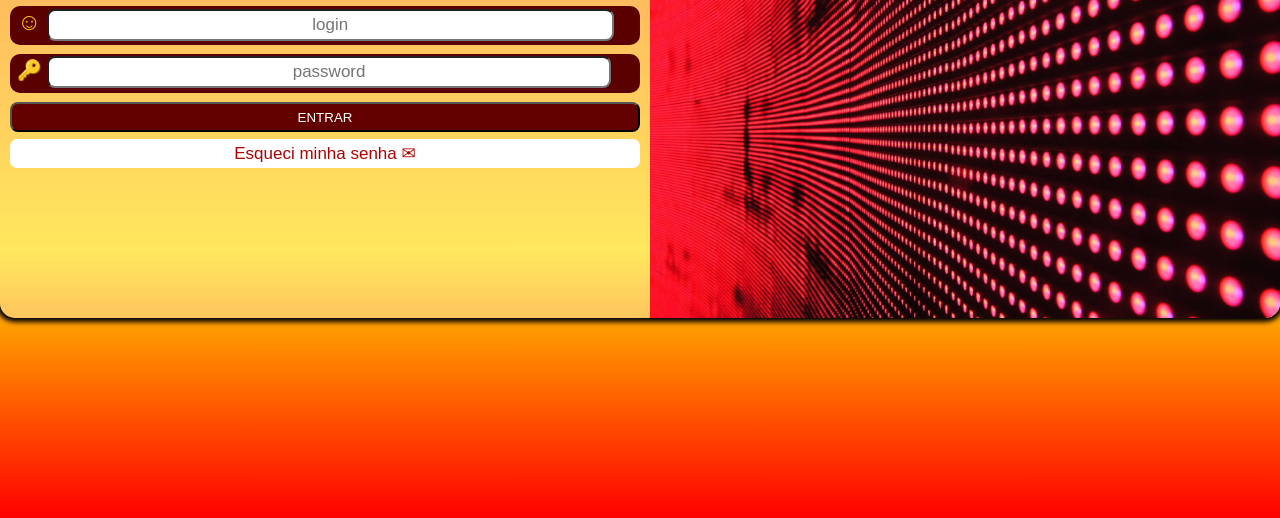
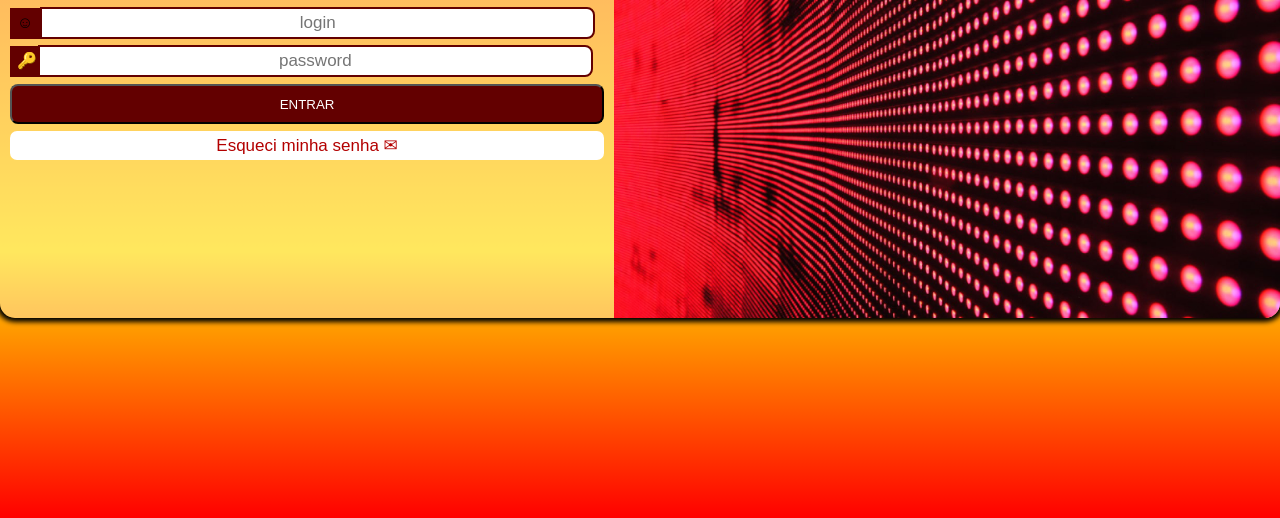
Before and after one commit to Lonecrow2/projeto-login, a plain HTML site: page index.html in a window 1280 px wide. Shown: the part 282-800 px from the top of the page. Drawn offline with Linux system fonts and the light colour scheme.

Commit message:
responsividade
mudei o .formulario de % para px para resolver problema de responsividade

```diff
--- a/estilos/style.css
+++ b/estilos/style.css
@@ -70,7 +70,7 @@ p{
 #formulario {
     display: flex;
     flex-direction: column;
-    width: 100%;
+    width: 1142px;
     padding: 10px;
 
 }
@@ -81,6 +81,7 @@ p{
 }
 
 .form-all{
+
     margin-top: 9px;
     height: 30px;
     border-radius: 8px;
@@ -94,6 +95,7 @@ p{
 }
 
 #lost-pass-id{
+
     margin-top: 3px;
     border-radius: 7px;
     padding: 4px;
@@ -104,33 +106,50 @@ p{
 }
 
 #entrar-id{
-
+    height: 40px;
     background-color: #630000;
     color: white;
 
 }
 
 #login-id{
+    border: 2px solid #630000;
     margin-top: 1.4px;
     height: 28px;
-    border-radius: 8px;
-    width: 90%;
+    border-radius: 0px 8px 8px 0px;
+    width:92.7%;
     text-align: center;
     font-size: 17px;
 }
 
+.form-all2::before{
+    content: "\263A";
+    background-color: #630000;
+    padding: 6px 7px 8px 7px;
+
+}
+
 #password-id{
+    border: 2px solid #630000;
     height: 28px;
-    border-radius: 8px;
-    width: 89.5%;
+    border-radius: 0px 8px 8px 0px;
+    width: 92.7%;
     text-align: center;
     font-size: 17px;
 
 }
 
+#password-div::before {
+    content: "\1F511";
+    color: white;
+    background-color: #630000;
+    padding: 6px 1px 8px 7px;
+}
 
 
-#password-div{
+
+
+/* #password-div{
     padding: 2px;
     height: 35px;
     border-radius: 8px;
@@ -158,5 +177,4 @@ p{
     content: "\1F511";
     color: white;
     font-size: 20px;
-    padding: 5px;
-}
+    padding: 5px;}  */
```
